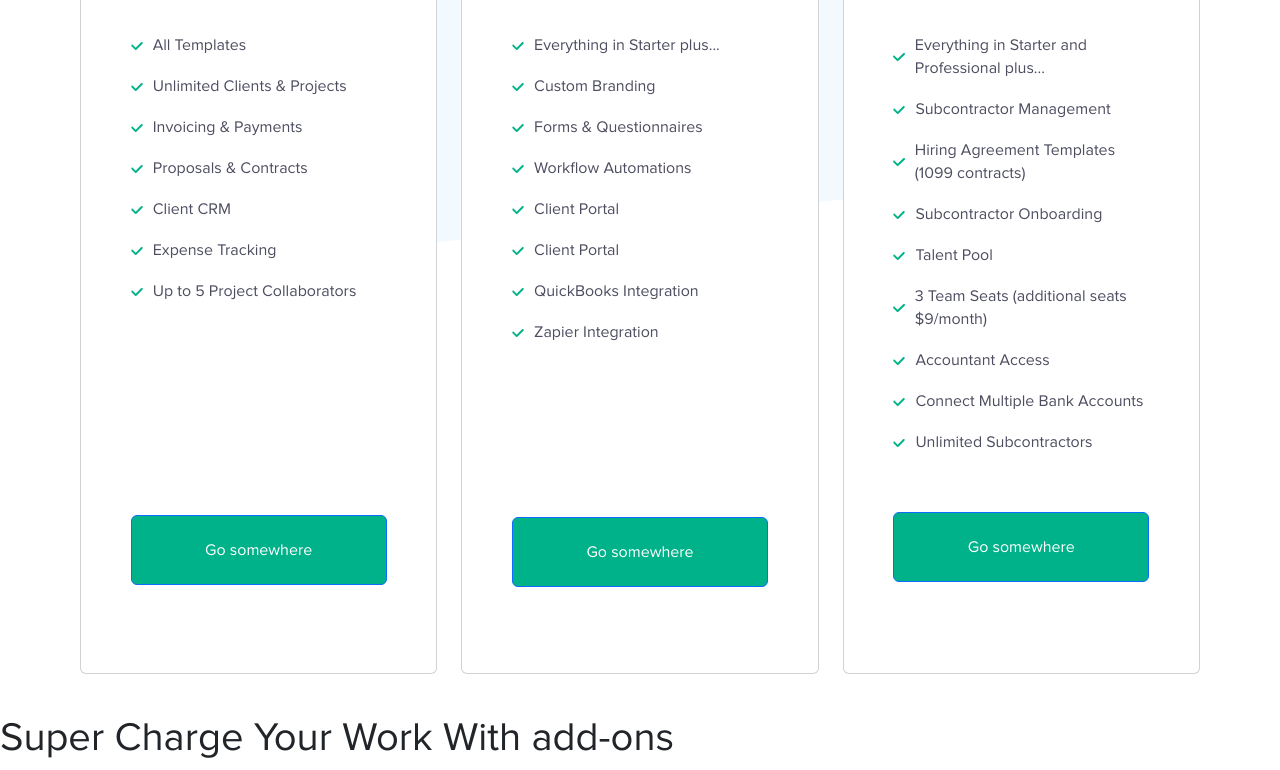
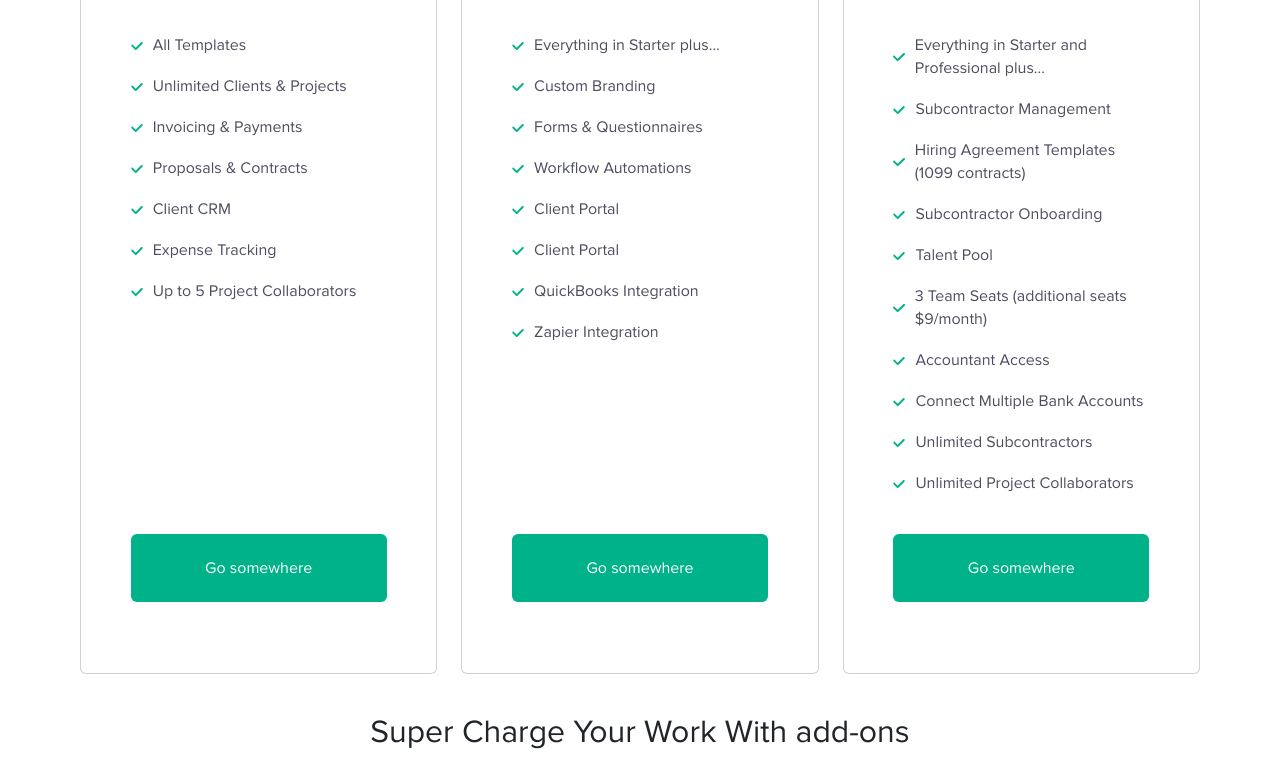
Before and after one commit to SulltanMahmud/Bonsai.com, a plain HTML site: page index.html in a window 1280 px wide. Shown: the part 528-1298 px from the top of the page. Drawn offline with nearby package versions, Linux system fonts and the light colour scheme.

Commit message:
fix button problem

```diff
--- /dev/null
+++ b/css/title.css
@@ -0,0 +1,6 @@
+.title-box .title h2 {
+  font-weight: 400;
+  font-size: 2rem;
+  line-height: 140%;
+  font-family: Amerigo-bt roman opt;
+}
--- a/index.html
+++ b/index.html
@@ -3,12 +3,6 @@
   <head>
     <meta charset="UTF-8" />
     <meta name="viewport" content="width=device-width, initial-scale=1.0" />
-
-    <!-- Font link -->
-    <!-- <link
-      href="https://fonts.cdnfonts.com/css/proxima-nova-condensed"
-      rel="stylesheet"
-    /> -->
 
     <!-- Bootstrap Link -->
     <link
@@ -117,7 +111,7 @@
 
     <!-- Subscription section -->
     <section class="container-custom main-section">
-      <div class="blue-shape"></div>
+      <!-- <div class="blue-shape"></div> -->
       <div class="content-pricing d-flex justify-content-between">
         <div class="pricing-title">
           <h1>Plans & Pricing</h1>
@@ -141,8 +135,9 @@
       <div class="main-pricelist mt-5">
         <div class="row">
           <div class="col-4">
-            <div class="card">
-              <div class="card-body">
+            <div class="card ">
+              <div class="card-body d-flex flex-column justify-content-between">
+                <div class="content-item">
                   <h5 class="card-title">Starter</h5>
                 <p class="card-intro">
                   Ideal for freelancers and contractors just starting out.
@@ -155,7 +150,7 @@
                   </div>
                 </div>
 
-                <div class="feature-list f-m1">
+                <div class="feature-list  ">
                   <div
                     class="feature-content d-flex justify-content-start align-items-center"
                   >
@@ -203,14 +198,17 @@
                     </div>
                   </div>
                 </div>
+                </div>
 
-                <a href="#" class="btn btn-primary">Go somewhere</a>
+
+                <a href="#" class="btn btn-primary f-m1">Go somewhere</a>
               </div>
             </div>
           </div>
           <div class="col-4">
             <div class="card">
-              <div class="card-body">
+              <div class="card-body d-flex flex-column justify-content-between">
+                 <div class="content-item">
                   <h5 class="card-title">Professional</h5>
                 <p class="card-intro">
                   Everything a growing independent business needs to thrive
@@ -280,17 +278,19 @@
                     <div class="feature-description">Zapier Integration</div>
                   </div>
                 </div>
+                 </div>
 
-                <a href="#" class="btn btn-primary">Go somewhere</a>
+                <a href="#" class="btn btn-primary .f-m2">Go somewhere</a>
               </div>
             </div>
           </div>
           <div class="col-4">
             <div class="card">
-              <div class="card-body">
-                <h5 class="card-title">Business</h5>
+              <div class="card-body d-flex flex-column justify-content-between">
+                 <div class="content-item">
+                  <h5 class="card-title">Professional</h5>
                 <p class="card-intro">
-                  The perfect package for small businesses and agencies.
+                  Everything a growing independent business needs to thrive
                 </p>
                 <div class="price-box">
                   <div class="price d-flex">
@@ -300,7 +300,7 @@
                   </div>
                 </div>
 
-                <div class="feature-list f-3">
+                <div class="feature-list f-m2">
                   <div
                     class="feature-content d-flex justify-content-start align-items-center"
                   >
@@ -327,7 +327,7 @@
                     class="feature-content d-flex justify-content-start align-items-center"
                   >
                     <img src="./assets/asset 10.svg" alt="" />
-                    <div class="feature-description">Subcontractor Onboarding</div>
+                    <div class="feature-description"> Subcontractor Onboarding</div>
                   </div>
                   <div
                     class="feature-content d-flex justify-content-start align-items-center"
@@ -339,16 +339,17 @@
                     class="feature-content d-flex justify-content-start align-items-center"
                   >
                     <img src="./assets/asset 10.svg" alt="" />
-                    <div class="feature-description">
-                       3 Team Seats (additional seats $9/month)
-                    </div>
+                    <div class="feature-description">3 Team Seats (additional seats $9/month)</div>
                   </div>
                   <div
                     class="feature-content d-flex justify-content-start align-items-center"
                   >
                     <img src="./assets/asset 10.svg" alt="" />
-                    <div class="feature-description">Accountant Access</div>
+                    <div class="feature-description">
+                      Accountant Access
                     </div>
+                  </div>
+
                   <div
                     class="feature-content d-flex justify-content-start align-items-center"
                   >
@@ -361,25 +362,32 @@
                     <img src="./assets/asset 10.svg" alt="" />
                     <div class="feature-description">Unlimited Subcontractors</div>
                   </div>
-
-
-                </div>
-
-                <a href="#" class="btn btn-primary">Go somewhere</a>
+                   <div
+                    class="feature-content d-flex justify-content-start align-items-center"
+                  >
+                    <img src="./assets/asset 10.svg" alt="" />
+                    <div class="feature-description">Unlimited Project Collaborators</div>
                   </div>
                 </div>
                  </div>
+
+                <a href="#" class="btn btn-primary .f-m2">Go somewhere</a>
+              </div>
+            </div>
+          </div>
+
         </div>
       </div>
     </section>
 
     <!-- title -->
+    <div class="container-custom">
       <div class="title-box">
         <div class="title">
-    <h1>Super Charge Your Work With add-ons</h1>
+          <h2 class="text-center">Super Charge Your Work With add-ons</h2>
         </div>
       </div>
-
+    </div>
 
     <!-- Botstrap js link -->
     <script src="https://cdn.jsdelivr.net/npm/bootstrap@5.3.3/dist/js/bootstrap.bundle.min.js"></script>
--- a/scss/component/_subscription.scss
+++ b/scss/component/_subscription.scss
@@ -37,7 +37,7 @@
         text-transform: uppercase;
       }
 
-      .free-icon{
+      .free-icon {
         position: absolute;
 
         right: -20px;
@@ -75,26 +75,18 @@
     }
   }
 
-  .card{
+  .card {
     height: 914px;
-    .btn{
+    .btn {
       width: 100%;
       background-color: $button-color;
-      padding:22px 25px ;
+      padding: 22px 25px;
+      border: none;
     }
-    .card-body{
-      .f-m1{
-        margin-bottom: 194px;
-      }
-      .f-m2{
-        margin-bottom: 155px;
-      }
-      .f-3{
-        margin-bottom: 40px;
-      }
+    .card-body {
 
       padding: 20% 14%;
-      .card-title{
+      .card-title {
         margin-top: 0px;
         margin-bottom: 0px;
         font-size: 26px;
@@ -103,19 +95,19 @@
         color: $title-color;
       }
 
-      .card-intro{
-         color:$title-color;
+      .card-intro {
+        color: $title-color;
         font-size: 14px;
         font-weight: 400;
         line-height: 20px;
         max-width: 90%;
       }
-      .price-box{
+      .price-box {
         // width: 2.2px;
         height: 50px;
         margin-top: 36px;
         border-bottom: 2px solid $bottom-border-color;
-        .price-symbol{
+        .price-symbol {
           position: relative;
           top: -12px;
           margin-right: 10px;
@@ -128,18 +120,17 @@
           color: $title-color;
         }
 
-        .price-amount{
+        .price-amount {
           position: relative;
           top: -4px;
           font-size: 60px;
           font-weight: 700;
           line-height: 28px;
           margin-right: 10px;
-          color:$title-color ;
-
+          color: $title-color;
         }
 
-        .price-month{
+        .price-month {
           align-self: flex-end;
           font-size: 26px;
           font-weight: 400;
@@ -148,19 +139,18 @@
         }
       }
 
-      .feature-list{
+      .feature-list {
         padding-top: 40px;
         // margin-bottom: 120px;
 
-
-        .feature-content{
+        .feature-content {
           padding-bottom: 18px;
-          img{
-            width:12px ;
+          img {
+            width: 12px;
             height: 8px;
             margin-right: 10px;
           }
-          .feature-description{
+          .feature-description {
             color: $title-color;
             font-size: 16px;
             font-weight: 400;
--- /dev/null
+++ b/scss/component/_title.scss
@@ -0,0 +1,13 @@
+.title-box {
+  //  text-align: center;
+  .title {
+    h2 {
+      font-weight: 400;
+      //   text-align: center !important;
+      font-size: 2rem;
+      line-height: 140%;
+
+      font-family: Amerigo-bt roman opt;
+    }
+  }
+}
```
Also changed, not shown: css/main.css, scss/component/title.scss (deleted). Lines whose indentation alone changed are shown as unchanged.
